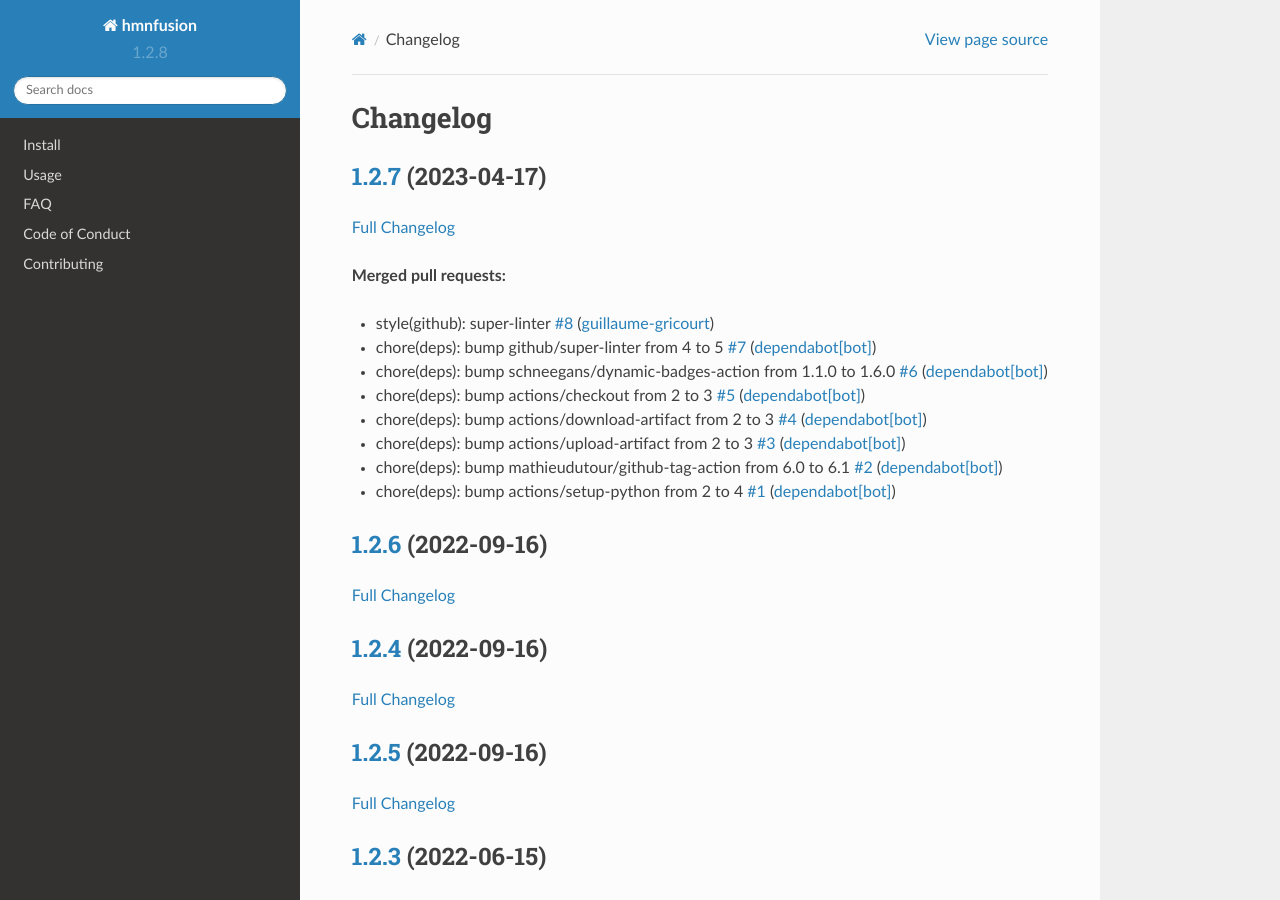
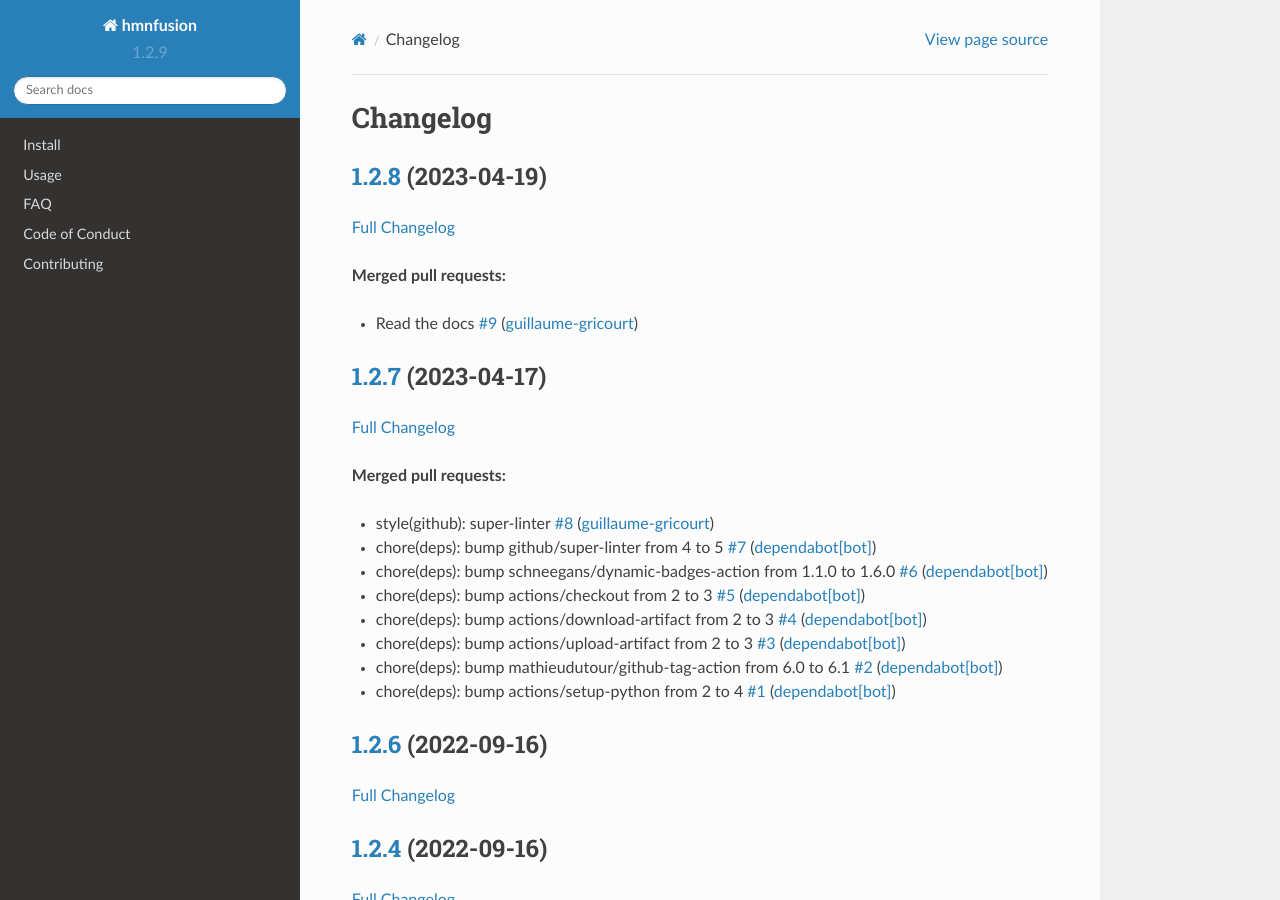
Before and after one commit to guillaume-gricourt/HmnFusion, a Sphinx documentation site: the page built from docs/CHANGELOG.rst, in a window 1280 px wide and 900 px high. Built offline with Sphinx 7.4.7 and the Read the Docs theme 2.0.0, drawn with Linux system fonts in a browser that asks for light colours; pages that are not in the unit, such as notebooks, are missing from menus.

Commit message:
doc(changelog): update

```diff
--- a/docs/CHANGELOG.rst
+++ b/docs/CHANGELOG.rst
@@ -1,5 +1,19 @@
 Changelog
 =========
+
+`1.2.8 <https://github.com/guillaume-gricourt/HmnFusion/tree/1.2.8>`__ (2023-04-19)
+-----------------------------------------------------------------------------------
+
+`Full
+Changelog <https://github.com/guillaume-gricourt/HmnFusion/compare/1.2.7...1.2.8>`__
+
+**Merged pull requests:**
+
+-  Read the docs
+   `#9 <https://github.com/guillaume-gricourt/HmnFusion/pull/9>`__
+   (`guillaume-gricourt <https://github.com/guillaume-gricourt>`__)
+
+.. _section-1:
 
 `1.2.7 <https://github.com/guillaume-gricourt/HmnFusion/tree/1.2.7>`__ (2023-04-17)
 -----------------------------------------------------------------------------------
@@ -34,7 +48,7 @@ Changelog <https://github.com/guillaume-gricourt/HmnFusion/compare/1.2.6...1.2.7
    `#1 <https://github.com/guillaume-gricourt/HmnFusion/pull/1>`__
    (`dependabot[bot] <https://github.com/apps/dependabot>`__)
 
-.. _section-1:
+.. _section-2:
 
 `1.2.6 <https://github.com/guillaume-gricourt/HmnFusion/tree/1.2.6>`__ (2022-09-16)
 -----------------------------------------------------------------------------------
@@ -90,7 +104,7 @@ Changelog <https://github.com/guillaume-gricourt/HmnFusion/compare/1.2.0...1.2.1
 `Full
 Changelog <https://github.com/guillaume-gricourt/HmnFusion/compare/1.1.0...1.2.0>`__
 
-.. _section-8:
+.. _section-9:
 
 `1.1.0 <https://github.com/guillaume-gricourt/HmnFusion/tree/1.1.0>`__ (2022-05-06)
 -----------------------------------------------------------------------------------
@@ -170,7 +184,7 @@ Changelog <https://github.com/guillaume-gricourt/HmnFusion/compare/0.7.0...0.7.1
 `Full
 Changelog <https://github.com/guillaume-gricourt/HmnFusion/compare/0.6.0...0.7.0>`__
 
-.. _section-18:
+.. _section-19:
 
 `0.6.0 <https://github.com/guillaume-gricourt/HmnFusion/tree/0.6.0>`__ (2021-03-08)
 -----------------------------------------------------------------------------------
--- a/src/hmnfusion/_version.py
+++ b/src/hmnfusion/_version.py
@@ -1,2 +1,2 @@
 __app_name__ = "hmnfusion"
-__version__ = "1.2.8"
+__version__ = "1.2.9"
```
Also changed, not shown: other parts of docs/CHANGELOG.rst (+16 -16 lines), CHANGELOG.md (+8 -0 lines), 1 other file.
